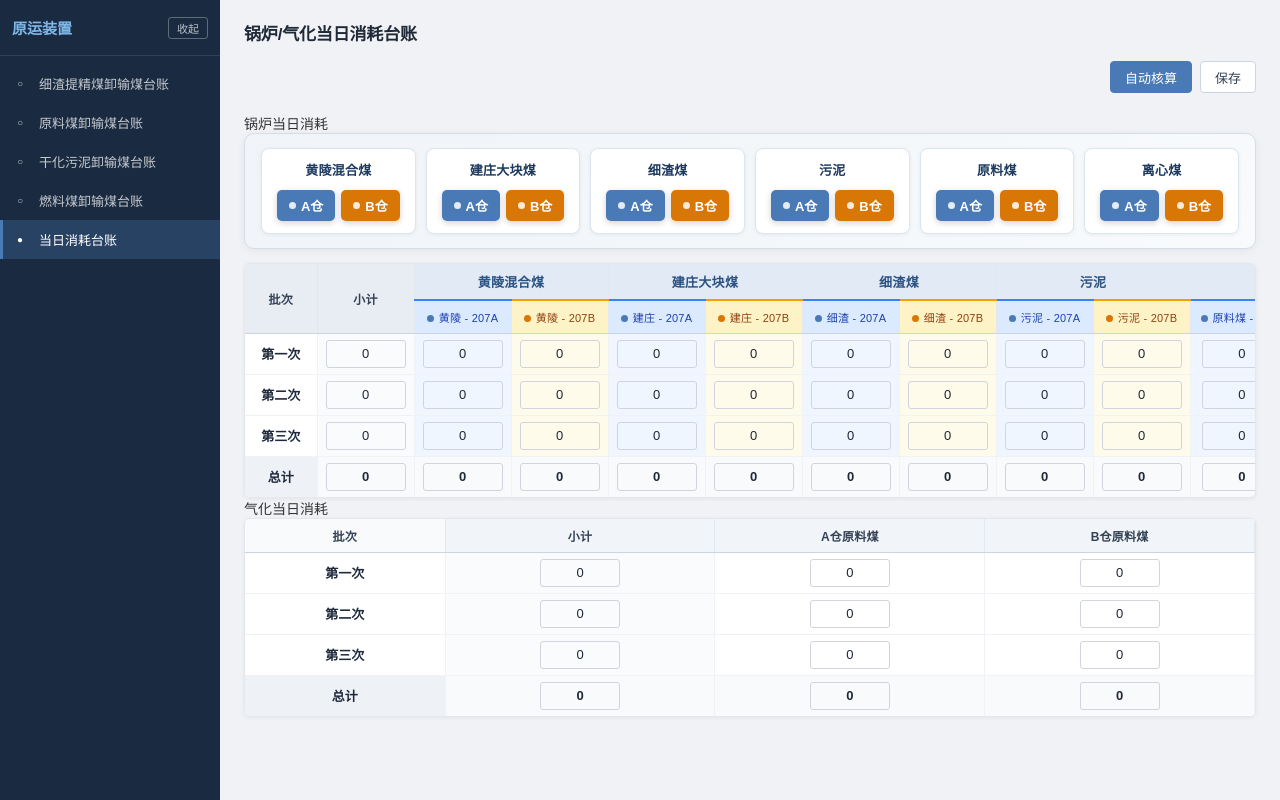
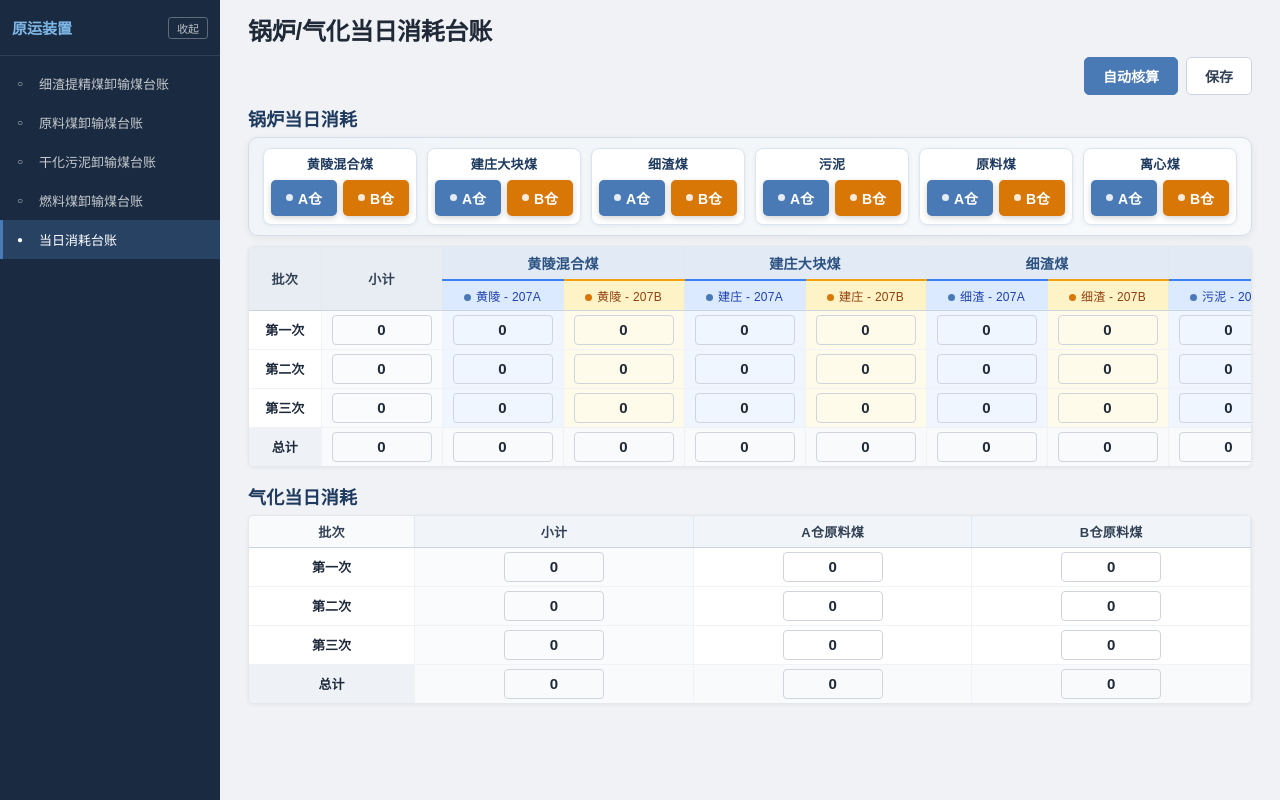
Before and after one commit to cfw123/TZ, a Vue app: page /drxhdh in a window 1280 px wide. Built offline with nearby package versions, Linux system fonts and the light colour scheme.

Commit message:
完善视图01

```diff
--- a/src/views/DailyConsumption.vue
+++ b/src/views/DailyConsumption.vue
@@ -514,16 +514,16 @@ function handleSave() {
    Layout
    ----------------------------------------------------------------------- */
 .view-container {
-  padding: 20px 24px 40px;
+  padding: 12px 28px 16px;
   min-height: 100vh;
   box-sizing: border-box;
 }
 
 .view-title {
-  font-size: 17px;
+  font-size: 24px;
   font-weight: 700;
   color: #1f2937;
-  margin: 0 0 16px 0;
+  margin: 0 0 10px 0;
   letter-spacing: -0.01em;
 }
 
@@ -531,7 +531,25 @@ function handleSave() {
   display: flex;
   align-items: center;
   gap: 8px;
-  margin-bottom: 20px;
+  margin-bottom: 10px;
+}
+
+/* -----------------------------------------------------------------------
+   Section blocks with improved vertical spacing
+   ----------------------------------------------------------------------- */
+.section-block {
+  margin-bottom: 16px;
+}
+
+.section-header {
+  margin-bottom: 6px;
+}
+
+.section-title {
+  font-size: 18px;
+  font-weight: 700;
+  color: #1e3a5f;
+  letter-spacing: 0.01em;
 }
 
 .toolbar-actions {
@@ -548,8 +566,8 @@ function handleSave() {
   display: grid;
   grid-template-columns: repeat(6, 1fr);
   gap: 10px;
-  margin-bottom: 14px;
-  padding: 14px 16px;
+  margin-bottom: 10px;
+  padding: 10px 14px;
   background: linear-gradient(135deg, #f0f4f8 0%, #f8fafc 100%);
   border: 1px solid #d4dde8;
   border-radius: 10px;
@@ -560,8 +578,8 @@ function handleSave() {
   display: flex;
   flex-direction: column;
   align-items: center;
-  gap: 10px;
-  padding: 14px 8px 12px;
+  gap: 6px;
+  padding: 8px 6px 8px;
   background: #ffffff;
   border: 1.5px solid #dce6f0;
   border-radius: 8px;
@@ -593,12 +611,12 @@ function handleSave() {
   display: inline-flex;
   align-items: center;
   gap: 5px;
-  padding: 5px 11px;
+  padding: 7px 14px;
   border-radius: 5px;
   border: 1.5px solid #cbd5e1;
   background: #f8fafc;
   color: #94a3b8;
-  font-size: 13px;
+  font-size: 14px;
   font-weight: 600;
   font-family: inherit;
   cursor: pointer;
@@ -738,7 +756,7 @@ td.td-silo-b {
 .coal-table {
   width: 100%;
   border-collapse: collapse;
-  font-size: 13px;
+  font-size: 14px;
   background: #fff;
   white-space: nowrap;
 }
@@ -748,19 +766,19 @@ td.td-silo-b {
 }
 
 .coal-table th {
-  padding: 8px 10px;
+  padding: 6px 12px;
   text-align: center;
   font-weight: 600;
   color: #334155;
   border-bottom: 1px solid #cbd5e1;
   border-right: 1px solid #e2e8f0;
   vertical-align: middle;
-  font-size: 12px;
+  font-size: 13px;
   letter-spacing: 0.02em;
 }
 
 .coal-table tbody td {
-  padding: 6px 8px;
+  padding: 4px 10px;
   border-bottom: 1px solid #f0f2f5;
   border-right: 1px solid #f0f2f5;
   text-align: center;
@@ -789,12 +807,12 @@ td.td-silo-b:hover {
    ----------------------------------------------------------------------- */
 .tr-level-1 th {
   background: #e8edf3;
-  font-size: 12px;
+  font-size: 13px;
 }
 
 .tr-level-2 th {
   background: #f1f5f9;
-  font-size: 11px;
+  font-size: 12px;
   color: #64748b;
   font-weight: 500;
 }
@@ -803,7 +821,7 @@ td.td-silo-b:hover {
   background: #e2eaf5;
   color: #2c5282;
   font-weight: 700;
-  font-size: 13px;
+  font-size: 14px;
 }
 
 /* -----------------------------------------------------------------------
@@ -868,12 +886,13 @@ td.td-silo-b:hover {
    Cell inputs
    ----------------------------------------------------------------------- */
 .cell-input {
-  width: 80px;
-  height: 28px;
-  padding: 0 8px;
+  width: 100px;
+  height: 30px;
+  padding: 0 10px;
   border: 1px solid #d0d5dd;
-  border-radius: 3px;
-  font-size: 13px;
+  border-radius: 4px;
+  font-size: 15px;
+  font-weight: 600;
   font-family: inherit;
   text-align: center;
   color: #1f2937;
@@ -910,11 +929,11 @@ td.td-silo-b .cell-input:focus {
   align-items: center;
   justify-content: center;
   gap: 4px;
-  height: 32px;
-  padding: 0 14px;
-  border-radius: 4px;
-  font-size: 13px;
-  font-weight: 500;
+  height: 38px;
+  padding: 0 18px;
+  border-radius: 5px;
+  font-size: 14px;
+  font-weight: 600;
   font-family: inherit;
   cursor: pointer;
   transition: all 0.15s;
```
